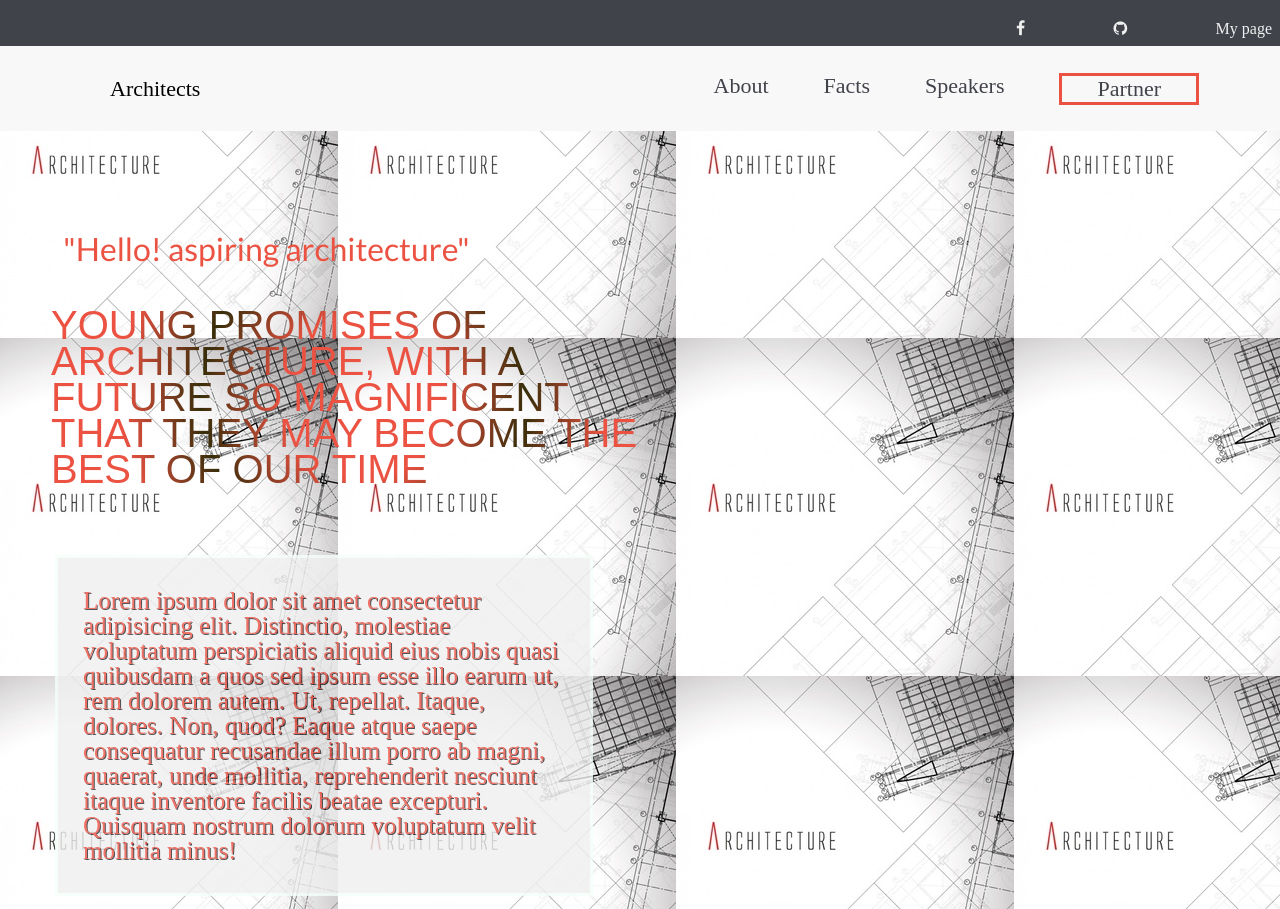
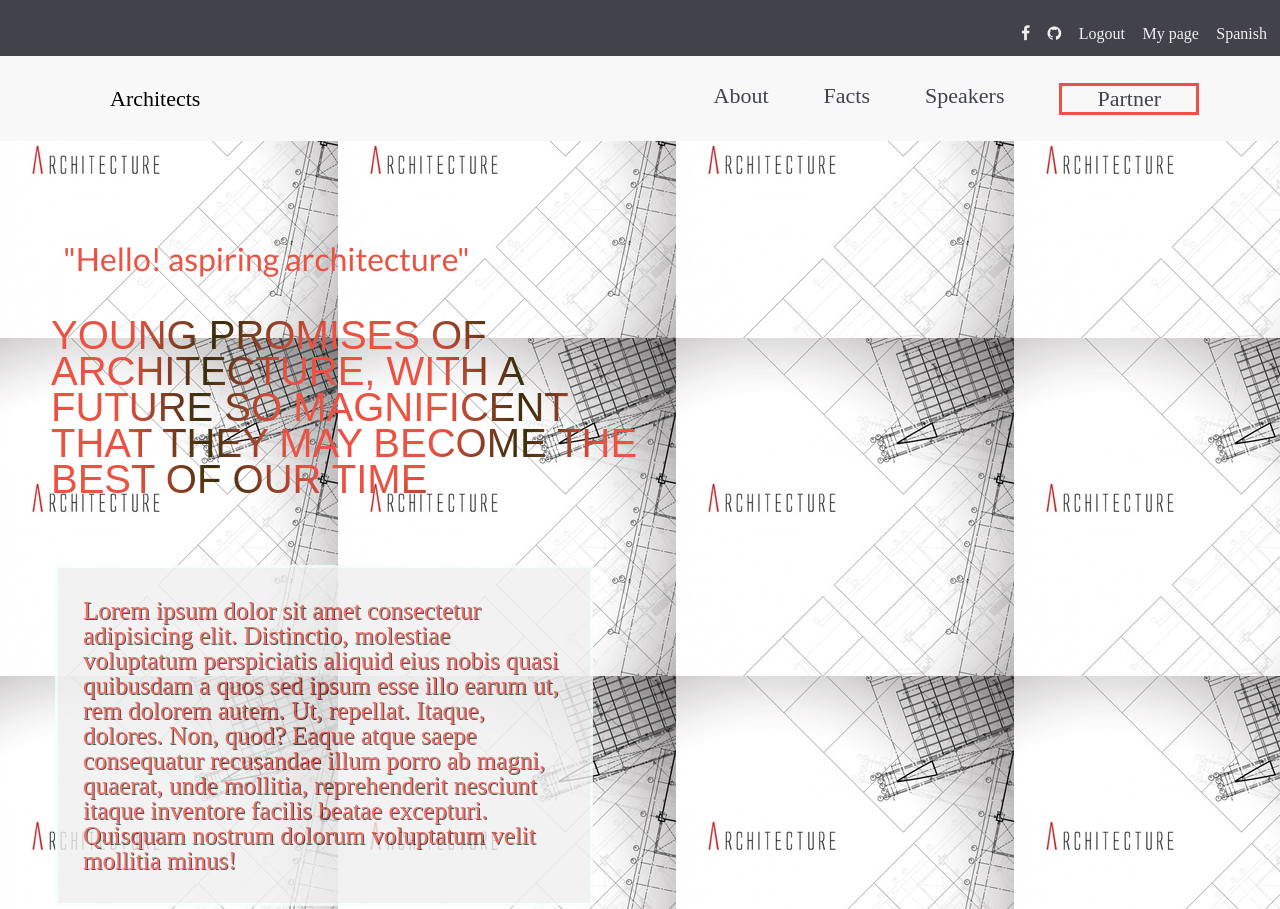
Before and after one commit to CarlosE-Feliz/Capstone, a website: page index.html in a window 1280 px wide. Shown: the top 909 px of the page. Drawn offline with Linux system fonts and the light colour scheme; a web font is replaced by a local one.

Commit message:
Fix overflow

```diff
--- a/css/styles.css
+++ b/css/styles.css
@@ -306,7 +306,7 @@ br {
 
   .more_info {
     width: 550%;
-    margin: 15px 20px;
+    margin: 15px 18px;
     display: flex;
     justify-content: center;
   }
@@ -367,6 +367,7 @@ br {
   .section-social a {
     text-decoration: none;
     color: #f0f0f0;
+    margin: 5px 5px 5px 5px;
   }
 
   .nav-list li a {
--- a/index.html
+++ b/index.html
@@ -19,7 +19,10 @@
             <section class="section-social flex">
                 <a href="https://www.facebook.com/carlosDwayner/"><i class="fa fa-facebook-f"></i></a>
                 <a href="https://github.com/xJokeer"><i class="fa fa-github" aria-hidden="true"></i></a>
+                <a href="">Logout</a>
                 <a href="https://xjokeer.github.io/portfolio/">My page</a>
+                <a href="">Spanish</a>
+
             </section>
         </div>
         <div class="nav-bar-mobile">
```
